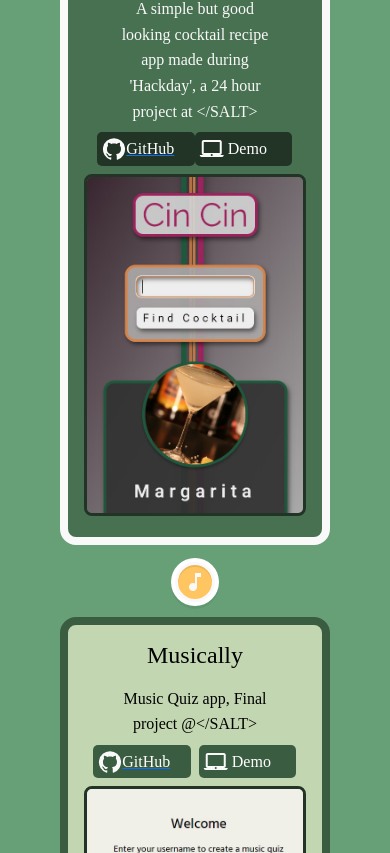
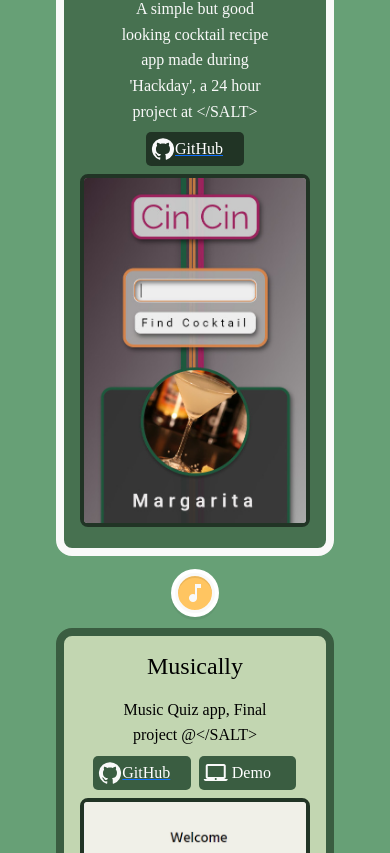
Before and after one commit to leonardo-nunez/leonardo-portfolio, a React (Create React App) app: page / in a window 390 px wide. Shown: the part 3051-3904 px from the top of the page. Built offline with nearby package versions, Linux system fonts and the light colour scheme; a web font is replaced by a local one.

Commit message:
Make projects image a button

```diff
--- a/src/pages/projects/Project.js
+++ b/src/pages/projects/Project.js
@@ -74,11 +74,15 @@ const Project = ({ background, demoLink, icon, img, url, title, text }) => {
             )}
           </div>
         </div>
-        <img
-          className="project__img"
-          src={`/project_images/${img}`}
-          alt="projImage"
-        />
+        <a href={demoLink ? demoLink : url} target="_blank" rel="noreferrer">
+          <button className="project__img-btn">
+            <img
+              className="project__img"
+              src={`/project_images/${img}`}
+              alt="projImage"
+            />
+          </button>
+        </a>
       </div>
     </VerticalTimelineElement>
   );
--- a/src/pages/projects/assets/projectsContent.json
+++ b/src/pages/projects/assets/projectsContent.json
@@ -1,6 +1,6 @@
 [
   {
-    "demoLink": "https://cin-cin.herokuapp.com/",
+    "_demoLink": "https://cin-cin.herokuapp.com/",
     "icon": "local_bar",
     "img": "cincin.jpg",
     "url": "https://github.com/leonardo-nunez/cin-cin",
--- a/src/pages/projects/projects.scss
+++ b/src/pages/projects/projects.scss
@@ -44,15 +44,23 @@
   }
 
   &__img {
-    border: 0.2rem solid;
-    border-radius: 8px;
-    border-color: $darker-green;
     max-height: 20rem;
     max-width: 16rem;
+    border-radius: 3px;
 
     &-light {
       border-color: $dark-green;
     }
+  }
+
+  &__img-btn {
+    border: 0.3rem solid;
+    border-radius: 8px;
+    border-color: $darker-green;
+  }
+
+  &__img-btn:hover {
+    border-color: #198754;
   }
 
   &__light {
@@ -78,6 +86,7 @@
       margin: 1rem 1rem 0 0;
     }
   }
+
   &__link {
     text-decoration: none;
   }
@@ -150,9 +159,6 @@
     }
 
     &__img {
-      border: 0.2rem solid;
-      border-radius: 8px;
-      border-color: $darker-green;
       max-height: 100vh;
       max-width: 57vw;
 
```
